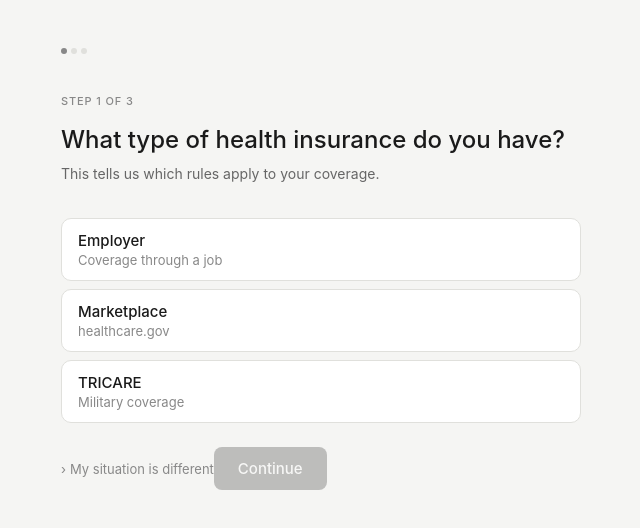
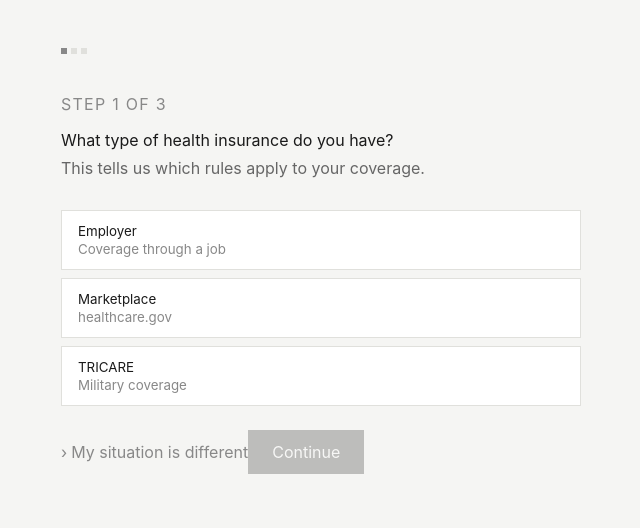
Before and after one commit to EfrainCalderon/carefree, a React (Vite) app: page / in a window 1280 px wide. Shown: the top 528 px of the page, without its empty margins (319-959 px from the left). Built offline with nearby package versions, Linux system fonts and the light colour scheme.

Commit message:
Wire Style Dictionary to Tokens Studio output — strip set name, add px transforms

```diff
--- a/src/tokens.css
+++ b/src/tokens.css
@@ -1,12 +1,10 @@
 /**
- * Generated from tokens/tokens.json via Style Dictionary.
- * Run `npm run tokens:build` to regenerate after editing tokens in Figma / Tokens Studio.
- * Prefix: --cf-
+ * Do not edit directly, this file was auto-generated.
  */
+
 :root {
-  /* Colors — Neutral */
-  --cf-color-neutral-0:   #ffffff;
-  --cf-color-neutral-50:  #fafaf8;
+  --cf-color-neutral-0: #ffffff;
+  --cf-color-neutral-50: #fafaf8;
   --cf-color-neutral-100: #f5f5f3;
   --cf-color-neutral-200: #e0e0dc;
   --cf-color-neutral-400: #aaaaaa;
@@ -14,50 +12,36 @@
   --cf-color-neutral-600: #666666;
   --cf-color-neutral-800: #555555;
   --cf-color-neutral-900: #1a1a1a;
-
-  /* Colors — Grade badges */
-  --cf-color-grade-a-bg:   #e6f4ec;
+  --cf-color-grade-a-bg: #e6f4ec;
   --cf-color-grade-a-text: #276c42;
-  --cf-color-grade-b-bg:   #e8f0fb;
+  --cf-color-grade-b-bg: #e8f0fb;
   --cf-color-grade-b-text: #2a52a0;
   --cf-color-grade-conditional-accent: #d4a843;
-
-  /* Colors — Feedback */
   --cf-color-feedback-error: #c0392b;
-
-  /* Spacing */
-  --cf-spacing-1:  4px;
-  --cf-spacing-2:  8px;
-  --cf-spacing-3:  12px;
-  --cf-spacing-4:  16px;
-  --cf-spacing-5:  20px;
-  --cf-spacing-6:  24px;
-  --cf-spacing-8:  32px;
+  --cf-spacing-1: 4px;
+  --cf-spacing-2: 8px;
+  --cf-spacing-3: 12px;
+  --cf-spacing-4: 16px;
+  --cf-spacing-5: 20px;
+  --cf-spacing-6: 24px;
+  --cf-spacing-8: 32px;
   --cf-spacing-10: 40px;
   --cf-spacing-12: 48px;
-
-  /* Border radius */
-  --cf-border-radius-sm:   4px;
-  --cf-border-radius-md:   8px;
-  --cf-border-radius-lg:   10px;
-  --cf-border-radius-full: 9999px;
-
-  /* Font size */
-  --cf-font-size-xs:   11px;
-  --cf-font-size-sm:   12px;
-  --cf-font-size-md:   13px;
-  --cf-font-size-base: 14px;
-  --cf-font-size-lg:   15px;
-  --cf-font-size-xl:   22px;
-  --cf-font-size-2xl:  24px;
-  --cf-font-size-3xl:  28px;
-
-  /* Font weight */
-  --cf-font-weight-normal: 400;
-  --cf-font-weight-medium: 500;
-
-  /* Line height */
-  --cf-line-height-tight:   1.3;
-  --cf-line-height-normal:  1.5;
-  --cf-line-height-relaxed: 1.6;
+  --cf-borderRadius-sm: 4px;
+  --cf-borderRadius-md: 8px;
+  --cf-borderRadius-lg: 10px;
+  --cf-borderRadius-full: 9999px;
+  --cf-fontSize-xs: 11px;
+  --cf-fontSize-sm: 12px;
+  --cf-fontSize-md: 13px;
+  --cf-fontSize-base: 14px;
+  --cf-fontSize-lg: 15px;
+  --cf-fontSize-xl: 22px;
+  --cf-fontSize-2xl: 24px;
+  --cf-fontSize-3xl: 28px;
+  --cf-fontWeight-normal: 400;
+  --cf-fontWeight-medium: 500;
+  --cf-lineHeight-tight: 1.3;
+  --cf-lineHeight-normal: 1.5;
+  --cf-lineHeight-relaxed: 1.6;
 }
```
Also changed, not shown: sd.config.js (+23 -1 lines).
